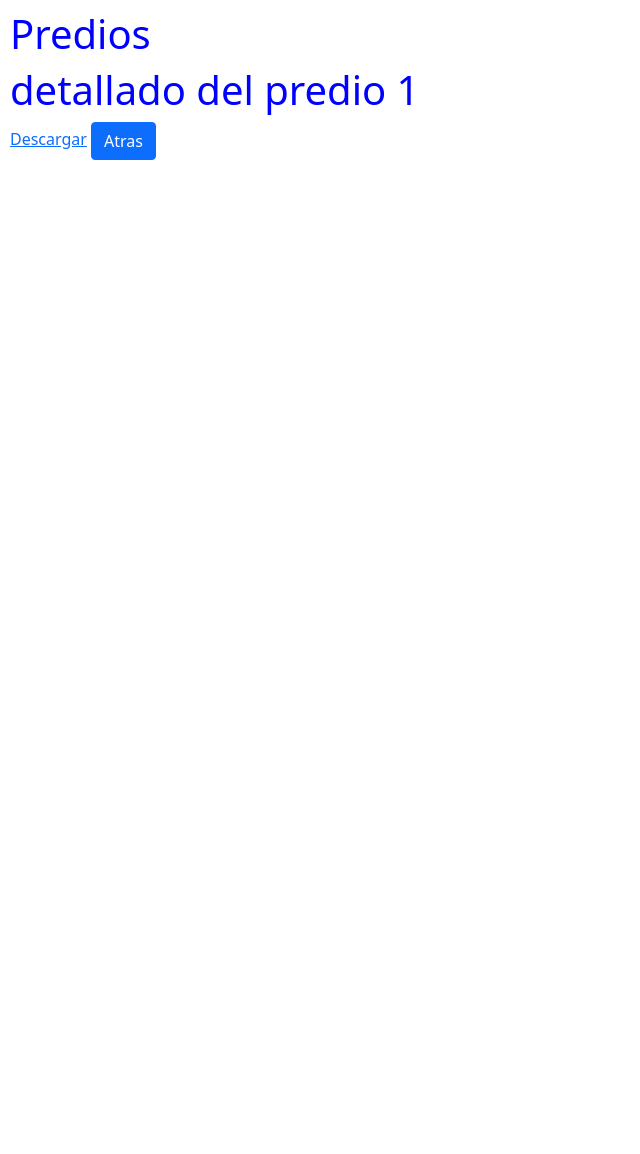
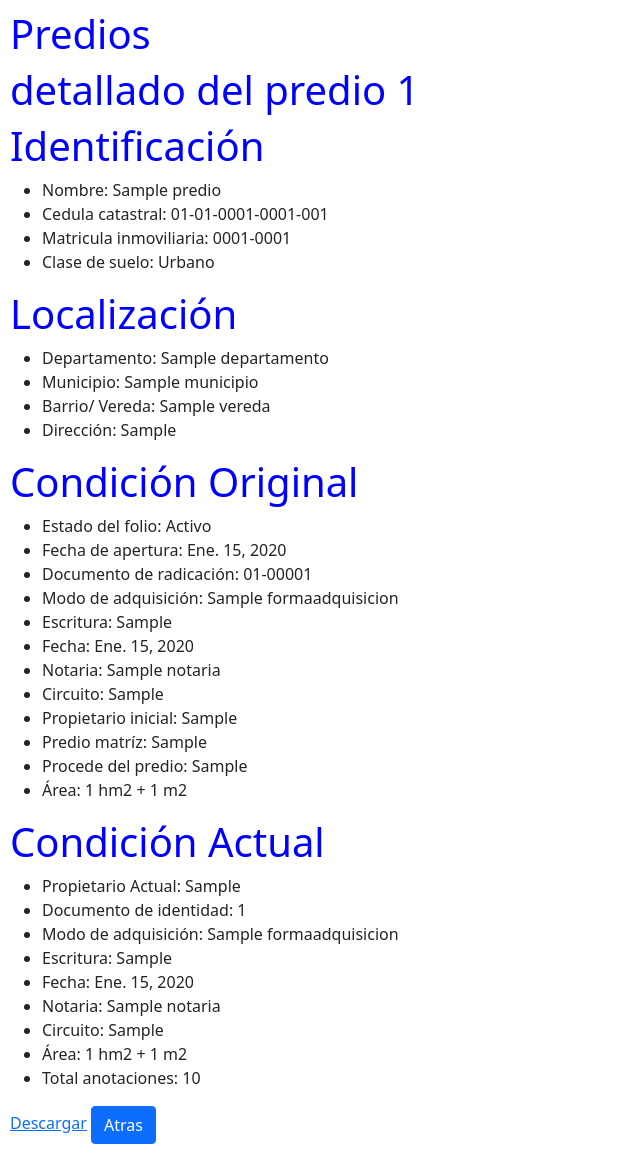
Before and after one commit to angellomorales/avaluos, a Django app: page /detallado/1 in a window 1280 px wide. Shown: the whole page, without its empty margins (0-640 px from the left). Before the commit the page ends 160 px from the top, so only its background shows below. Run offline with Django 3.2, Linux system fonts and the light colour scheme; tables that the repository leaves empty hold one stand-in row (values such as "Sample post").

Commit message:
add detallado.html structure with all data variables

```diff
--- a/predios/templates/predios/detallado.html
+++ b/predios/templates/predios/detallado.html
@@ -5,8 +5,75 @@
 {% if predio %}
 
 <h1>detallado del predio {{ predio.id }}</h1>
-<a href="{{ MEDIA_URL }}{{ predio.dataFile }}" target="blank">Descargar</a>
-<a class="btn btn-primary" href="{% url 'predios:listado' predio.category %}" role="button">Atras</a>
+<div>
+    <h1>Identificación</h1>
+    <ul>
+        <li>Nombre: {{ predio.nombre }}</li>
+        <li>Cedula catastral: {{ predio.num_cedula_catastral }}</li>
+        <li>Matricula inmoviliaria: {{ predio.num_matricula_inmoviliaria }}</li>
+        <li>Clase de suelo: {{ predio.get_category_display }}</li>
+    </ul>
+</div>
+<div>
+    <h1>Localización</h1>
+    <ul>
+        <li>Departamento: {{ predio.departamento }}</li>
+        <li>Municipio: {{ predio.municipio }}</li>
+        <li>Barrio/ Vereda: {{ predio.barrio_vereda }}</li>
+        <li>Dirección: {{ predio.direccion }}</li>
+    </ul>
+</div>
+<div>
+    <h1>Condición Original</h1>
+    <ul>
+        <li>Estado del folio: {{ predio.get_estado_folio_display }}</li>
+        <li>Fecha de apertura: {{ predio.fecha_apertura| default:"No Registra" }}</li>
+        <li>Documento de radicación: {{ predio.num_documento_radicacion| default:"No Registra" }}</li>
+        <li>Modo de adquisición: {{ predio.condicion_inicial.modo_adquisicion| default:"No Registra" }}</li>
+        <li>Escritura: {{ predio.condicion_inicial.escritura | default:"No Registra"}}</li>
+        <li>Fecha: {{ predio.condicion_inicial.fecha_escritura | default:"No Registra"}}</li>
+        <li>Notaria: {{ predio.condicion_inicial.notaria.nombre| default:"No Registra"  }}</li>
+        <li>Circuito: {{ predio.condicion_inicial.notaria.circuito| default:"No Registra" }}</li>
+        <li>Propietario inicial: {{ predio.condicion_inicial.propietario| default:"No Registra" }}</li>
+        <li>Predio matríz: {{ predio.predio_matriz| default:"No Registra" }}</li>
+        <li>Procede del predio: {{ predio.procede_del_predio| default:"No Registra" }}</li>
+        <li>Área:
+            {% if predio.condicion_inicial.area_hectareas > 0 and  predio.condicion_inicial.area_m2 > 0  %}
+            {{ predio.condicion_inicial.area_hectareas }} hm2 + {{ predio.condicion_inicial.area_m2 }} m2
+            {% elif predio.condicion_inicial.area_hectareas > 0  %}
+            {{ predio.condicion_inicial.area_hectareas }} hm2
+            {% else %}
+            {{ predio.condicion_inicial.area_m2 | default:"No Registra"}} m2
+            {% endif %}
+        </li>
+    </ul>
+</div>
+<div>
+    <h1>Condición Actual</h1>
+    <ul>
+        <li>Propietario Actual: {{ predio.condicion_actual.propietario | default:"No Registra"}}</li>
+        <li>Documento de identidad: {{ predio.condicion_actual.documento_identidad | default:"No Registra"}}</li>
+        <li>Modo de adquisición: {{ predio.condicion_actual.modo_adquisicion | default:"No Registra"}}</li>
+        <li>Escritura: {{ predio.condicion_actual.escritura | default:"No Registra"}}</li>
+        <li>Fecha: {{ predio.condicion_actual.fecha_escritura | default:"No Registra"}}</li>
+        <li>Notaria: {{ predio.condicion_actual.notaria.nombre | default:"No Registra"}}</li>
+        <li>Circuito: {{ predio.condicion_actual.notaria.circuito | default:"No Registra"}}</li>
+        <li>Área:
+            {% if predio.condicion_actual.area_hectareas > 0 and  predio.condicion_actual.area_m2 > 0  %}
+            {{ predio.condicion_actual.area_hectareas }} hm2 + {{ predio.condicion_actual.area_m2 }} m2
+            {% elif predio.condicion_actual.area_hectareas > 0  %}
+            {{ predio.condicion_actual.area_hectareas }} hm2
+            {% else %}
+            {{ predio.condicion_actual.area_m2 | default:"No Registra"}} m2
+            {% endif %}
+        </li>
+        <li>Total anotaciones: {{ predio.total_anotaciones | default:"No Registra"}}</li>
+    </ul>
+</div>
+<div>
+    <a href="{{ MEDIA_URL }}{{ predio.dataFile }}" target="blank">Descargar</a>
+    <a class="btn btn-primary" href="{% url 'predios:listado' predio.category %}" role="button">Atras</a>
+</div>
 {% else %}
 <h1>El predio no existe</h1>
 <a class="btn btn-primary" href="{% url 'predios:index' %}" role="button">Inicio</a>
```
